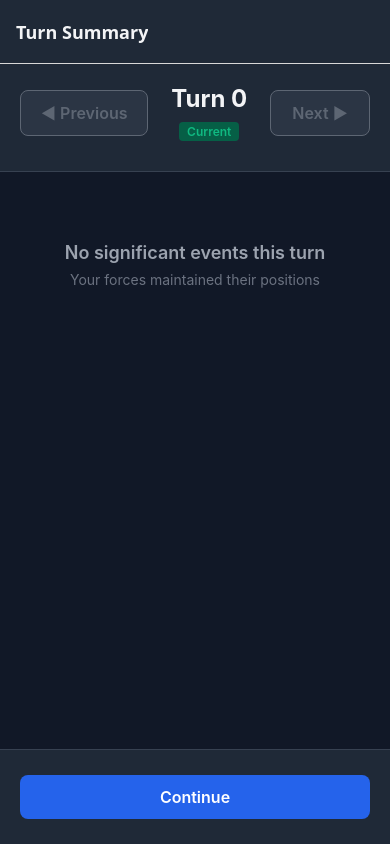
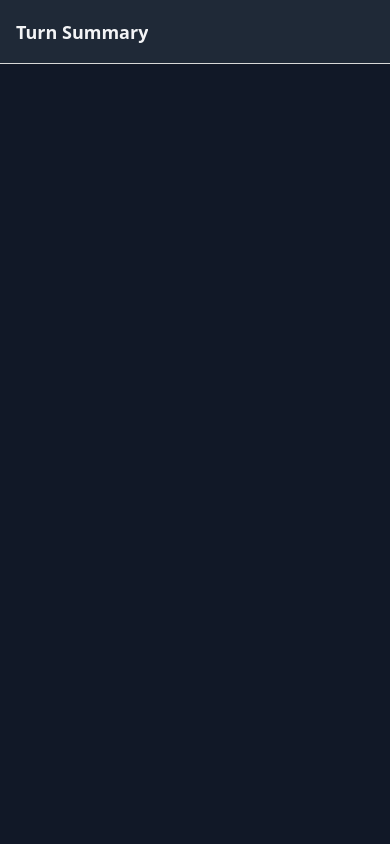
Before and after one commit to samuelvary1/EasternFrontGame, a React Native app: screen /TurnSummary in a window 390 px wide. Built offline with nearby package versions, Linux system fonts and the light colour scheme.

Commit message:
fixed all quiet message

```diff
--- a/src/components/ThreeDDiceRoll.js
+++ b/src/components/ThreeDDiceRoll.js
@@ -571,6 +571,7 @@ export default function ThreeDDiceRoll({
                 outcome.includes('VICTORY') && styles.victoryText,
                 outcome.includes('DEFEAT') && styles.defeatText,
                 outcome.includes('STALEMATE') && styles.stalemateText,
+                outcome.includes('SETBACK') && styles.setbackText,
               ]}>
                 {outcome}
               </Text>
@@ -816,6 +817,9 @@ const styles = StyleSheet.create({
   stalemateText: {
     color: '#f59e0b',
   },
+  setbackText: {
+    color: '#ef4444',
+  },
   closeButton: {
     marginTop: 10,
     backgroundColor: '#3b82f6',
--- a/src/screens/TurnSummaryScreen.js
+++ b/src/screens/TurnSummaryScreen.js
@@ -1,6 +1,6 @@
 //TurnSummaryScreen - shows turn resolution log
 
-import React, { useState, useEffect, useRef } from 'react';
+import React, { useState, useEffect, useRef, useMemo } from 'react';
 import { View, Text, StyleSheet, ScrollView, SafeAreaView, Animated, TouchableOpacity } from 'react-native';
 import { useGameEngine } from '../engine/gameEngine';
 import LogEntry from '../components/LogEntry';
@@ -10,12 +10,20 @@ import CombatLogEntry from '../components/CombatLogEntry';
 
 export default function TurnSummaryScreen({ navigation }) {
   const { gameState, saveGame, markTurnSummaryViewed } = useGameEngine();
+
+  // Calculate initial preview state BEFORE first render to prevent flash
+  const initialShowPreview = useMemo(() => {
+    const mostRecentTurn = gameState.turn - 1;
+    const alreadyViewed = gameState.lastViewedTurnSummary === mostRecentTurn;
+    return !alreadyViewed; // Show preview only if we haven't viewed this turn yet
+  }, []);
+
   const [diceAnimationVisible, setDiceAnimationVisible] = useState(false);
   const [currentCombatIndex, setCurrentCombatIndex] = useState(0);
   const [combatEvents, setCombatEvents] = useState([]);
   const [completedCombats, setCompletedCombats] = useState(new Set());
   const [viewingTurnNumber, setViewingTurnNumber] = useState(null);
-  const [showPreview, setShowPreview] = useState(false);
+  const [showPreview, setShowPreview] = useState(initialShowPreview);
   const scrollViewRef = useRef(null);
   const progressAnim = useRef(new Animated.Value(0)).current;
   const autoAdvanceTimeoutRef = useRef(null);
@@ -315,8 +323,9 @@ export default function TurnSummaryScreen({ navigation }) {
   const effectiveViewingTurn = viewingTurnNumber ?? (gameState.turn - 1);
   const currentTurnMarker = `Turn ${effectiveViewingTurn} Resolution`;
   let currentTurnStartIndex = -1;
+  let currentTurnEndIndex = -1;
 
-  // Find the start of the current turn
+  // Find the start of the current turn (search backwards for most recent occurrence)
   for (let i = gameState.eventLog.length - 1; i >= 0; i--) {
     if (gameState.eventLog[i].includes(currentTurnMarker)) {
       currentTurnStartIndex = i;
@@ -324,9 +333,24 @@ export default function TurnSummaryScreen({ navigation }) {
     }
   }
 
-  // Get only this turn's entries (or show a message if turn not found)
+  // Find the end of the current turn (next turn marker or end of log)
+  if (currentTurnStartIndex !== -1) {
+    const nextTurnMarker = `Turn ${effectiveViewingTurn + 1} Resolution`;
+    for (let i = currentTurnStartIndex + 1; i < gameState.eventLog.length; i++) {
+      if (gameState.eventLog[i].includes(nextTurnMarker)) {
+        currentTurnEndIndex = i;
+        break;
+      }
+    }
+    // If no next turn marker found, go to end of log
+    if (currentTurnEndIndex === -1) {
+      currentTurnEndIndex = gameState.eventLog.length;
+    }
+  }
+
+  // Get only this turn's entries (between start and end markers)
   const currentTurnLog = currentTurnStartIndex !== -1
-    ? gameState.eventLog.slice(currentTurnStartIndex)
+    ? gameState.eventLog.slice(currentTurnStartIndex, currentTurnEndIndex)
     : [];
 
   // Filter out the turn header and guidance messages
@@ -341,6 +365,12 @@ export default function TurnSummaryScreen({ navigation }) {
     if (entry.includes('When ready, end your turn')) return false;
     if (entry.trim().startsWith('•')) return false;
     if (entry.trim() === '') return false;
+    return true;
+  });
+
+  // Separate check: filter out weather updates when determining if turn was quiet
+  const significantEvents = filteredLog.filter(entry => {
+    if (entry.includes('Weather:')) return false;
     return true;
   });
 
@@ -387,10 +417,6 @@ export default function TurnSummaryScreen({ navigation }) {
                 <Text style={styles.previewStatLabel}>
                   {combatEvents.length === 1 ? 'Battle' : 'Battles'}
                 </Text>
-              </View>
-              <View style={styles.previewStatItem}>
-                <Text style={styles.previewStatValue}>{filteredLog.length}</Text>
-                <Text style={styles.previewStatLabel}>Events</Text>
               </View>
             </View>
             <View style={styles.previewLoadingContainer}>
@@ -449,7 +475,10 @@ export default function TurnSummaryScreen({ navigation }) {
         </View>
       )}
 
-      <View style={styles.header}>
+      {/* Only show turn summary content when not showing preview */}
+      {!showPreview && (
+        <>
+          <View style={styles.header}>
         <View style={styles.turnNavigation}>
           <ActionButton
             title="◀ Previous"
@@ -494,10 +523,11 @@ export default function TurnSummaryScreen({ navigation }) {
         style={styles.logContainer}
         contentContainerStyle={styles.logContent}
       >
-        {groupedLog.length === 0 ? (
+        {significantEvents.length === 0 ? (
           <View style={styles.emptyStateContainer}>
-            <Text style={styles.emptyStateText}>No significant events this turn</Text>
-            <Text style={styles.emptyStateSubtext}>Your forces maintained their positions</Text>
+            <Text style={styles.emptyStateEmoji}>🌙</Text>
+            <Text style={styles.emptyStateText}>All Quiet on the Eastern Front</Text>
+            <Text style={styles.emptyStateSubtext}>The troops enjoyed a rare peaceful night</Text>
           </View>
         ) : (
           groupedLog.map((item, index) => {
@@ -531,6 +561,8 @@ export default function TurnSummaryScreen({ navigation }) {
           variant="primary"
         />
       </View>
+        </>
+      )}
     </SafeAreaView>
   );
 }
@@ -720,6 +752,10 @@ const styles = StyleSheet.create({
     alignItems: 'center',
     paddingVertical: 60,
   },
+  emptyStateEmoji: {
+    fontSize: 48,
+    marginBottom: 16,
+  },
   emptyStateText: {
     fontSize: 18,
     fontWeight: '600',
```
